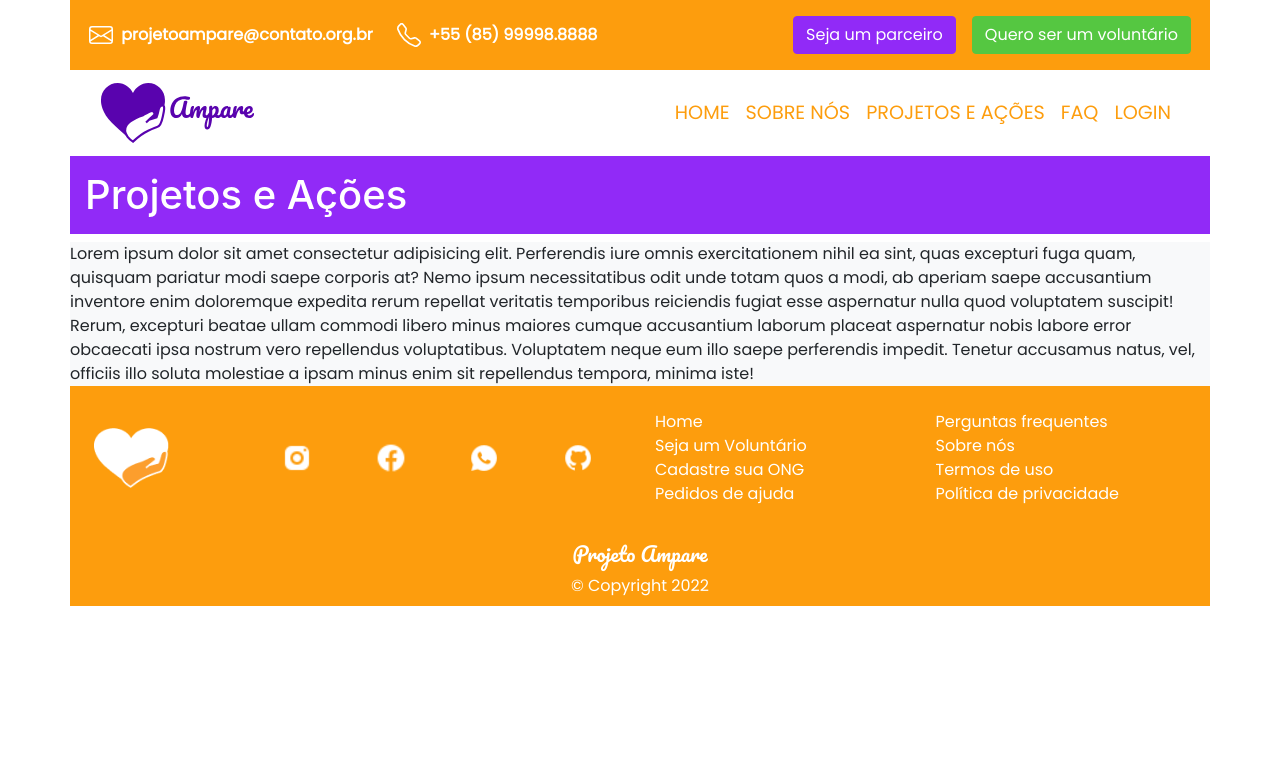
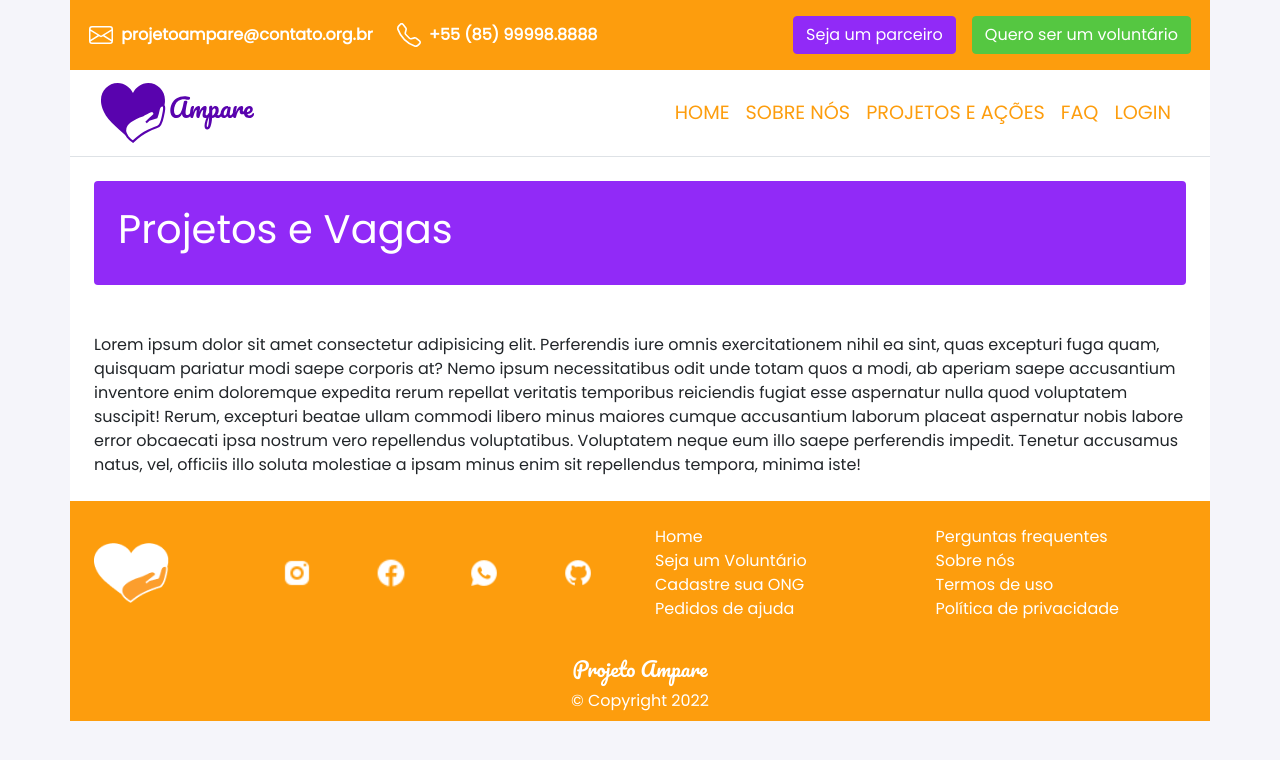
Before and after one commit to amparepucmg/amparepucmg.github.io, a plain HTML site: page projetos-e-vagas.html in a window 1280 px wide. Drawn offline with nearby package versions, Linux system fonts and the light colour scheme.

Commit message:
Página Projetos e Vagas

```diff
--- a/css/style.css
+++ b/css/style.css
@@ -8,6 +8,10 @@ Outras cores utilizadas:
 /*estilos gerais*/
 * {
   font-family: Poppins, Helvetica, Arial, sans-serif;
+}
+
+html {
+  background-color: #f5f5fa;
 }
 
 body.container-lg {
@@ -74,3 +78,7 @@ div.copyright {
     text-align: center;
   }
 }
+
+.bg-purple {
+  background-color: #912af7;
+}
--- a/projetos-e-vagas.html
+++ b/projetos-e-vagas.html
@@ -29,7 +29,7 @@
     <title>Projetos e Vagas</title>
   </head>
   <!--container-wrap para deixar conteúdo com largura máxima (lg)-->
-  <body class="container-lg">
+  <body class="container-lg border border-0">
     <!--navbar do topo (header) com email, telefone e dois botões -->
     <nav class="navbar navbar-expand-md pt-3 pb-3" id="navHeader">
       <div class="container-fluid">
@@ -111,7 +111,7 @@
     <!--navbar do topo (header) com email, telefone e dois botões -->
 
     <!--navbar com logo e links de navegação -->
-    <nav class="navbar navbar-expand-md" id="navMain">
+    <nav class="navbar navbar-expand-md border-bottom">
       <div class="container-fluid">
         <a class="navbar-brand" href="/index.html">
           <img src="/assets/img/logo.purple.svg" alt="Logo" height="60px" />
@@ -141,10 +141,12 @@
       </div>
     </nav>
     <!--navbar com logo e links de navegação -->
-    <!--título com fundo roxo -->
-    <h1 class="tituloComFundo">Projetos e Ações</h1>
-    <!--título com fundo roxo -->
-    <div class="bg-light">
+
+    <div class="m-4 bg-purple p-4 rounded">
+      <h1 class="text-white">Projetos e Vagas</h1>
+    </div>
+
+    <div class="p-4">
       <!--conteúdo da página -->
       Lorem ipsum dolor sit amet consectetur adipisicing elit. Perferendis iure
       omnis exercitationem nihil ea sint, quas excepturi fuga quam, quisquam
```
